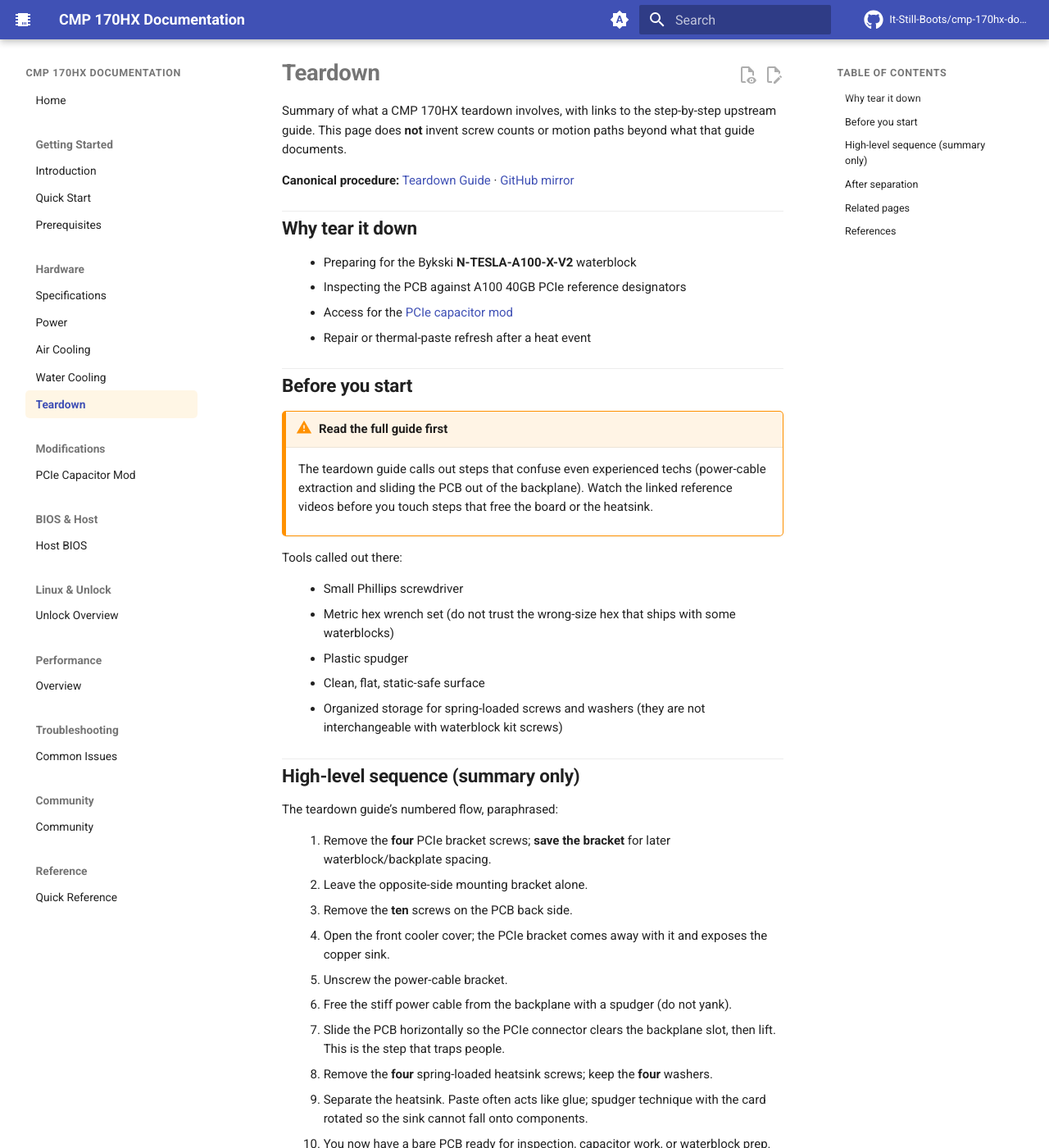
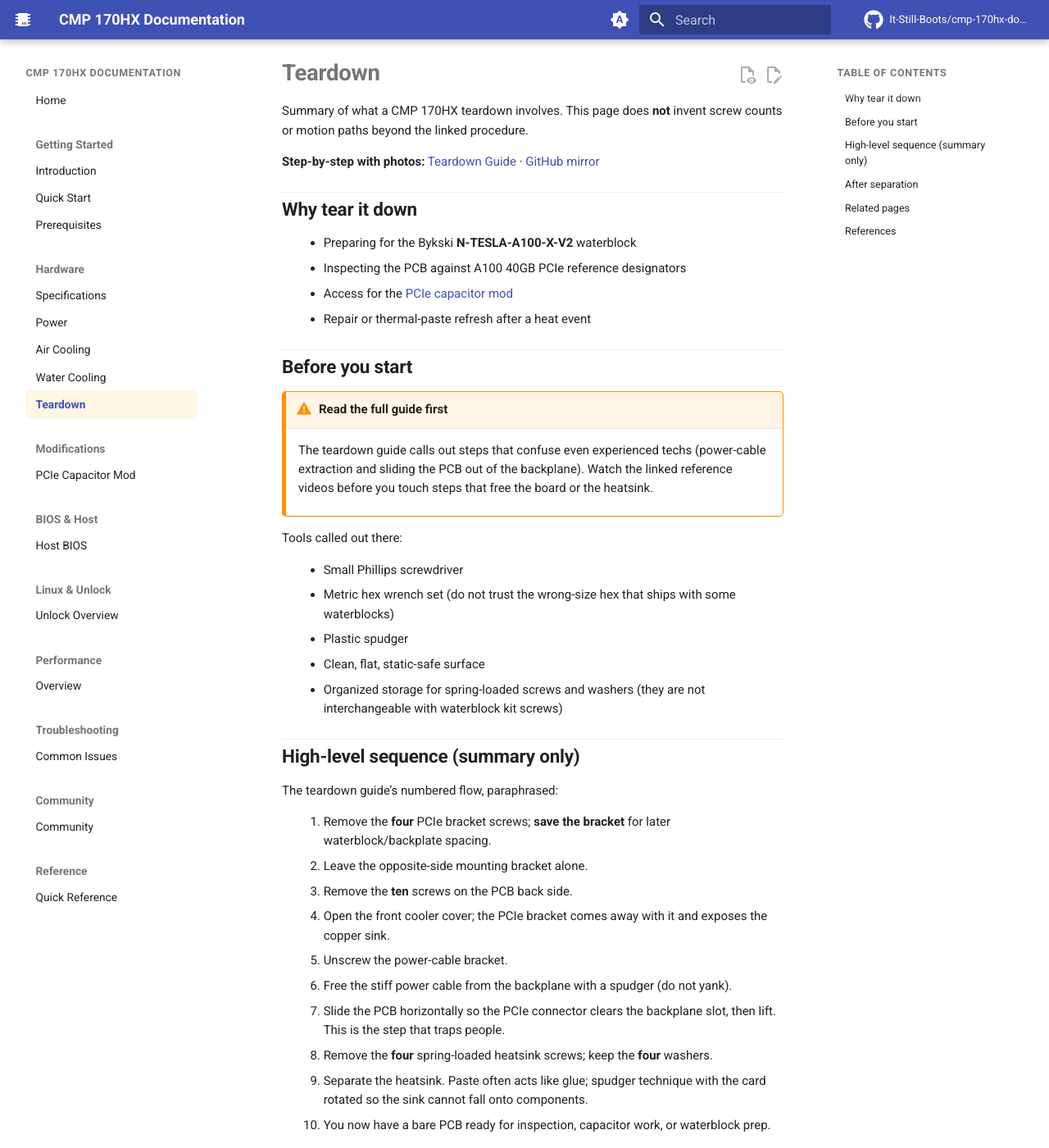
Before and after one commit to It-Still-Boots/cmp-170hx-docs, an MkDocs documentation site: the page built from docs/hardware/teardown.md, in a window 1280 px wide and 1400 px high. Shown: the whole window at 82% size. Built offline with MkDocs 1.6.1 and Material for MkDocs 9.7.7, drawn with Linux system fonts in a browser that asks for light colours; comment, search, counter and statistics services are not loaded; some of the changed text lies outside the part shown.

Commit message:
Dedupe procedure deep links; soften Home source labels.

```diff
--- a/docs/hardware/teardown.md
+++ b/docs/hardware/teardown.md
@@ -1,8 +1,8 @@
 # Teardown
 
-Summary of what a CMP 170HX teardown involves, with links to the step-by-step upstream guide. This page does **not** invent screw counts or motion paths beyond what that guide documents.
+Summary of what a CMP 170HX teardown involves. This page does **not** invent screw counts or motion paths beyond the linked procedure.
 
-**Canonical procedure:** [Teardown Guide](https://170th-street.gitbook.io/hx/hardware/teardown-guide) · [GitHub mirror](https://github.com/amoghmunikote/170th-Street)
+**Step-by-step with photos:** [Teardown Guide](https://170th-street.gitbook.io/hx/hardware/teardown-guide) · [GitHub mirror](https://github.com/amoghmunikote/170th-Street)
 
 ## Why tear it down
 
@@ -39,14 +39,14 @@ The teardown guide’s numbered flow, paraphrased:
 9. Separate the heatsink. Paste often acts like glue; spudger technique with the card rotated so the sink cannot fall onto components.
 10. You now have a bare PCB ready for inspection, capacitor work, or waterblock prep.
 
-For torque sense, photos, and the video embeds, use the [canonical Teardown Guide](https://170th-street.gitbook.io/hx/hardware/teardown-guide). If a step is ambiguous, stop and open that page.
+For torque sense, photos, and the video embeds, open the Teardown Guide linked above. If a step is ambiguous, stop and use that page.
 
 ## After separation
 
 | Next goal | Go here |
 |-----------|---------|
-| Waterblock | [Water Cooling](water-cooling.md) → [Watercooling Installation](https://170th-street.gitbook.io/hx/modifications/watercooling-installation) |
-| Lane caps | [PCIe capacitor mod](../modifications/pcie-capacitor-mod.md) → [PCIe capacitor mod guide](https://170th-street.gitbook.io/hx/modifications/pcie-capacitor-mod) / [GitHub mod doc](https://github.com/amoghmunikote/170th-Street/blob/master/modifications/pcie-capacitor-mod.md) |
+| Waterblock | [Water Cooling](water-cooling.md) |
+| Lane caps | [PCIe capacitor mod](../modifications/pcie-capacitor-mod.md) |
 | Reassemble air cooler | Reverse the guide; renew paste; confirm spring washers return to the original screws |
 
 !!! danger "Waterblock pad reminder"
```
Also changed, not shown: docs/hardware/air-cooling.md (+1 -1 lines), docs/hardware/water-cooling.md (+3 -5 lines), docs/index.md (+1 -1 lines), docs/modifications/pcie-capacitor-mod.md (+4 -4 lines).
